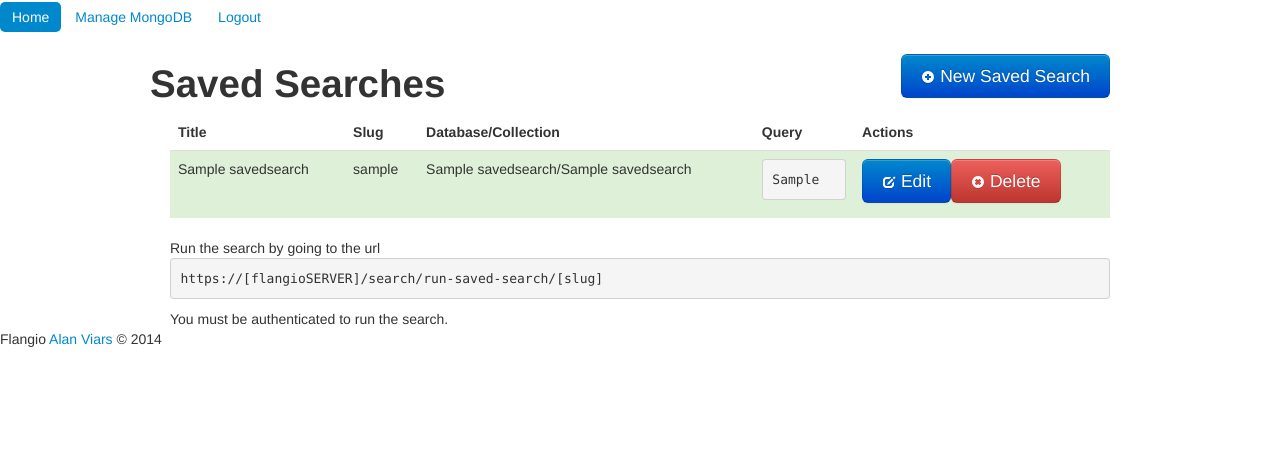
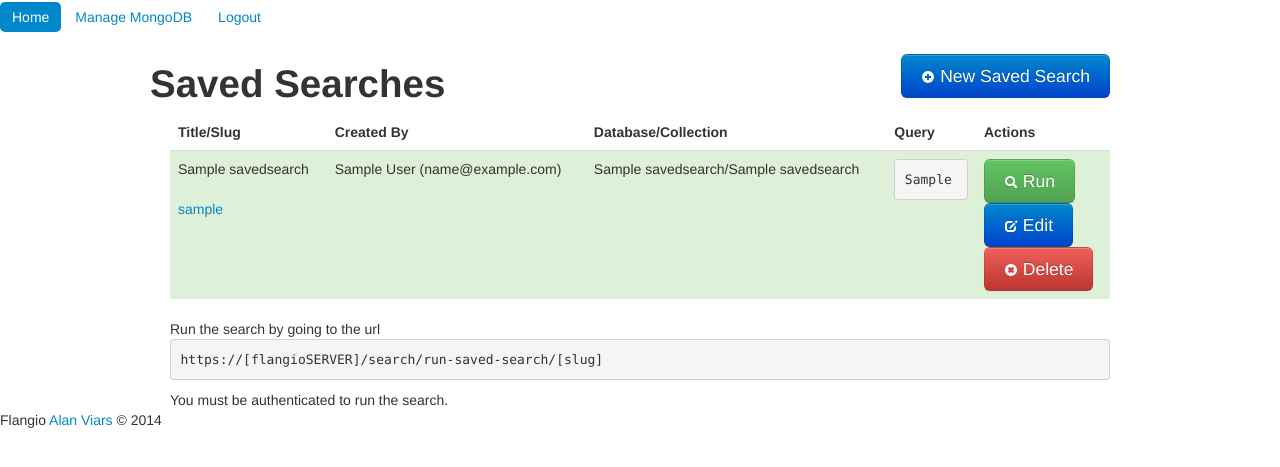
Before and after one commit to ekivemark/flangio, a Django app: page /search/saved-searches in a window 1280 px wide. Shown: the top 467 px of the page. Run offline with Django 3.2, Linux system fonts and the light colour scheme; a user stored in the database is signed in; tables that the repository leaves empty hold one stand-in row (values such as "Sample post"); parts of the project's set-up code (start-up, migrations or seed data) failed here and were passed over; some libraries are stand-ins or nearby versions.

Commit message:
Run saved searches from saved search page

```diff
--- a/apps/search/urls.py
+++ b/apps/search/urls.py
@@ -59,7 +59,7 @@ urlpatterns = patterns('',
     url(r'^database/(?P<database_name>[^/]+)/collection/(?P<collection_name>[^/]+)/complex-search$',
          login_required(complex_search), name="complex-search"),
 
-    url(r'^saved-searches$', login_required(saved_searches),
+    url(r'^saved-searches$', login_required(display_saved_searches),
                     name="saved_searches"),
 
     url(r'^build-keys', login_required(build_keys),
--- a/apps/search/views.py
+++ b/apps/search/views.py
@@ -74,9 +74,11 @@ def custom_report(request, database_name=settings.MONGO_DB_NAME,
             if data['outputformat']=="xls":
                 return search_xls(request, collection=None, return_keys=return_keys,
                                    query=json.loads(data['query']))
+
             elif data['outputformat']=="csv":
                 return search_csv(request, collection=None, return_keys=return_keys,
                                    query=json.loads(data['query']))
+
             elif data['outputformat']=="xml":
                 return search_xml(request, collection=None, return_keys=return_keys,
                                    query=json.loads(data['query']))
@@ -97,25 +99,6 @@ def custom_report(request, database_name=settings.MONGO_DB_NAME,
 
     return render_to_response('search/select-keys.html',
          {'form': KeysForm(ckeys, label_dict),}, RequestContext(request))
-
-
-
-
-
-
-
-
-
-
-
-
-
-
-
-
-
-
-
 
 
 
@@ -586,9 +569,9 @@ def complex_search(request, database_name=settings.MONGO_DB_NAME,
     return render_to_response('generic/bootstrapform.html',
                              RequestContext(request, context,))
 
-def saved_searches(request):
+def display_saved_searches(request):
 
     savedsearches = SavedSearch.objects.all()
     context = {"savedsearches": savedsearches }
-    return render_to_response('search/previous.html',
+    return render_to_response('search/display-saved-searches.html',
                               RequestContext(request, context,))
--- a/flangio/urls.py
+++ b/flangio/urls.py
@@ -2,7 +2,7 @@ from django.conf.urls import patterns, include, url
 from django.conf import settings
 from apps.home.views import home_index
 from django.contrib.staticfiles.urls import staticfiles_urlpatterns
-
+from apps.mongodb.views import showdbs
 
 
 # Uncomment the next two lines to enable the admin:
@@ -16,6 +16,7 @@ urlpatterns = patterns('',
     #to INSTALLED_APPS to enable admin documentation:
     #(r'^admin/doc/', include('django.contrib.admindocs.urls')),
     # Uncomment the next line to enable the admin:
+    url(r'^$', showdbs, name="home"),
     (r'^admin/', include(admin.site.urls)),
 
     #url(r'^api/', include('flangio.versionsurls')),
@@ -31,7 +32,7 @@ urlpatterns = patterns('',
     url(r'^socialgraph/', include('apps.socialgraph.urls')),
     url(r'^mongodb/', include('apps.mongodb.urls')),
     url(r'^import/', include('apps.dataimport.urls')),
-    url(r'^$', home_index, name="home"),
+
 
     )
 urlpatterns += staticfiles_urlpatterns()
--- a/templates/search/previous.html
+++ b/templates/search/display-saved-searches.html
@@ -19,8 +19,8 @@
 
 <thead>
 <tr>
-<th>Title</th>
-<th>Slug</th>
+<th>Title/Slug</th>
+<th>Created By</th>
 <th>Database/Collection</th>
 <th>Query</th>
 <th>Actions</th>
@@ -34,15 +34,19 @@
 {% for s in  savedsearches %}
 
 <tr class="success">
-<td>{{s.title}}
-
-</td>
-<td>{{s.slug }} </td>
+<td>{{s.title}}<br></br>
+    <a href=/search/run-saved-search/{{s.slug}}>{{s.slug}}</a></td>
+<td>{{s.user.first_name}}  {{s.user.last_name}}  ({{s.user}})</td>
 <td>{{s.database_name}}/{{s.collection_name}}</td>
 <td><pre>{{s.query}}</pre></td>
-<td><a class="btn pull-left btn-primary btn-large" href="/search/database/{{s.database_name}}/collection/{{s.collection_name}}/saved-search/update/{{s.slug}}">
-            <i class="icon-edit  icon-white"></i> Edit</a>
-             <a class="btn pull-left btn-danger btn-large" href="/search/database/{{s.database_name}}/collection/{{s.collection_name}}/saved-search/delete/{{s.slug}}">
+<td>
+            <a class="btn pull-left btn-success btn-large" target=_blank href="/search/run-saved-search/{{s.slug}}">
+            <i class="icon-search  icon-white"></i> Run</a><br>
+
+            <a class="btn pull-left btn-primary btn-large" href="/search/edit-saved-search/{{s.slug}}">
+            <i class="icon-edit  icon-white"></i> Edit</a><br>
+
+            <a class="btn pull-left btn-danger btn-large" href="/search/database/{{s.database_name}}/collection/{{s.collection_name}}/saved-search/delete/{{s.slug}}">
             <i class="icon-remove-sign  icon-white"></i> Delete</a>
 </td>
 
```
Also changed, not shown: apps/search/xls_utils.py (+5 -30 lines).
